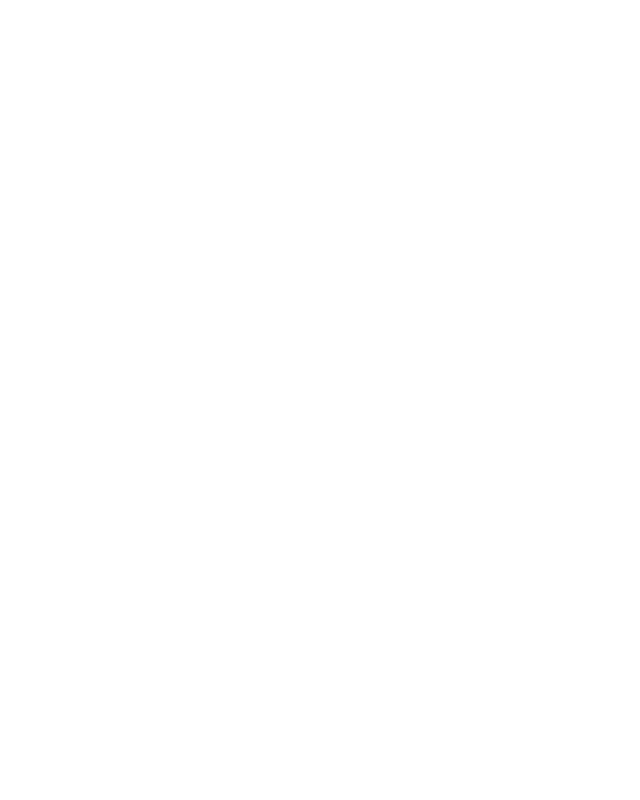
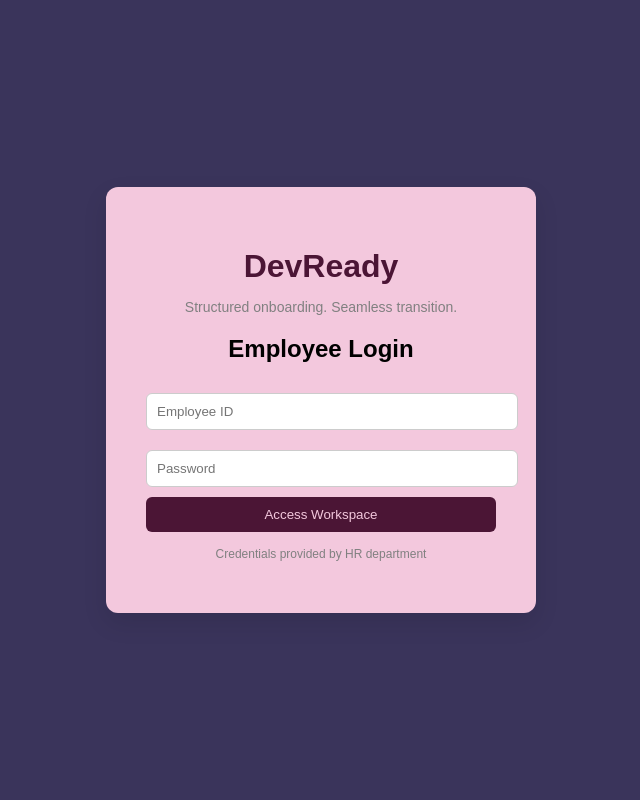
Before and after one commit to Rishita-hub-1706/DevReady, a Flask app: page / in a window 1280 px wide. Before the commit the part shown is empty. Shown: the whole page, without its empty margins (319-959 px from the left). Run offline with Flask 3, Linux system fonts and the light colour scheme.

Commit message:
Designed DevReady login page UI

```diff
--- a/static/style.css
+++ b/static/style.css
@@ -0,0 +1,60 @@
+body {
+    margin: 0;
+    font-family: Arial, sans-serif;
+    background: #3A345B;
+    display: flex;
+    justify-content: center;
+    align-items: center;
+    height: 100vh;
+}
+
+.container {
+    text-align: center;
+}
+
+.login-card {
+    background: #F3C8DD;
+    padding: 40px;
+    border-radius: 12px;
+    width: 350px;
+    box-shadow: 0 10px 25px rgba(0, 0, 0, 0.1);
+}
+
+h1 {
+    margin-bottom: 5px;
+    color: #4B1535;
+}
+
+.tagline {
+    font-size: 14px;
+    color: gray;
+    margin-bottom: 20px;
+}
+
+input {
+    width: 100%;
+    padding: 10px;
+    margin: 10px 0;
+    border-radius: 6px;
+    border: 1px solid #ccc;
+}
+
+button {
+    width: 100%;
+    padding: 10px;
+    background: #4B1535;
+    color: #F3C8DD;
+    border: none;
+    border-radius: 6px;
+    cursor: pointer;
+}
+
+button:hover {
+    background: #4a22cc;
+}
+
+.info {
+    margin-top: 15px;
+    font-size: 12px;
+    color: gray;
+}
--- a/templates/login.html
+++ b/templates/login.html
@@ -7,6 +7,22 @@
     <link rel="stylesheet" href="{{ url_for('static', filename='style.css') }}">
 </head>
 <body>
+    <div class="container">
+        <div class="login-card">
+            <h1>DevReady</h1>
+            <p class="tagline">Structured onboarding. Seamless transition.</p>
+
+            <h2>Employee Login</h2>
+
+            <form method="POST">
+                <input type="text" placeholder="Employee ID" required>
+                <input type="password" placeholder="Password" required>
+                <button type="submit">Access Workspace</button>
+            </form>
+
+            <p class="info">Credentials provided by HR department</p>
+        </div>
+    </div>
 
 </body>
 </html>
```
